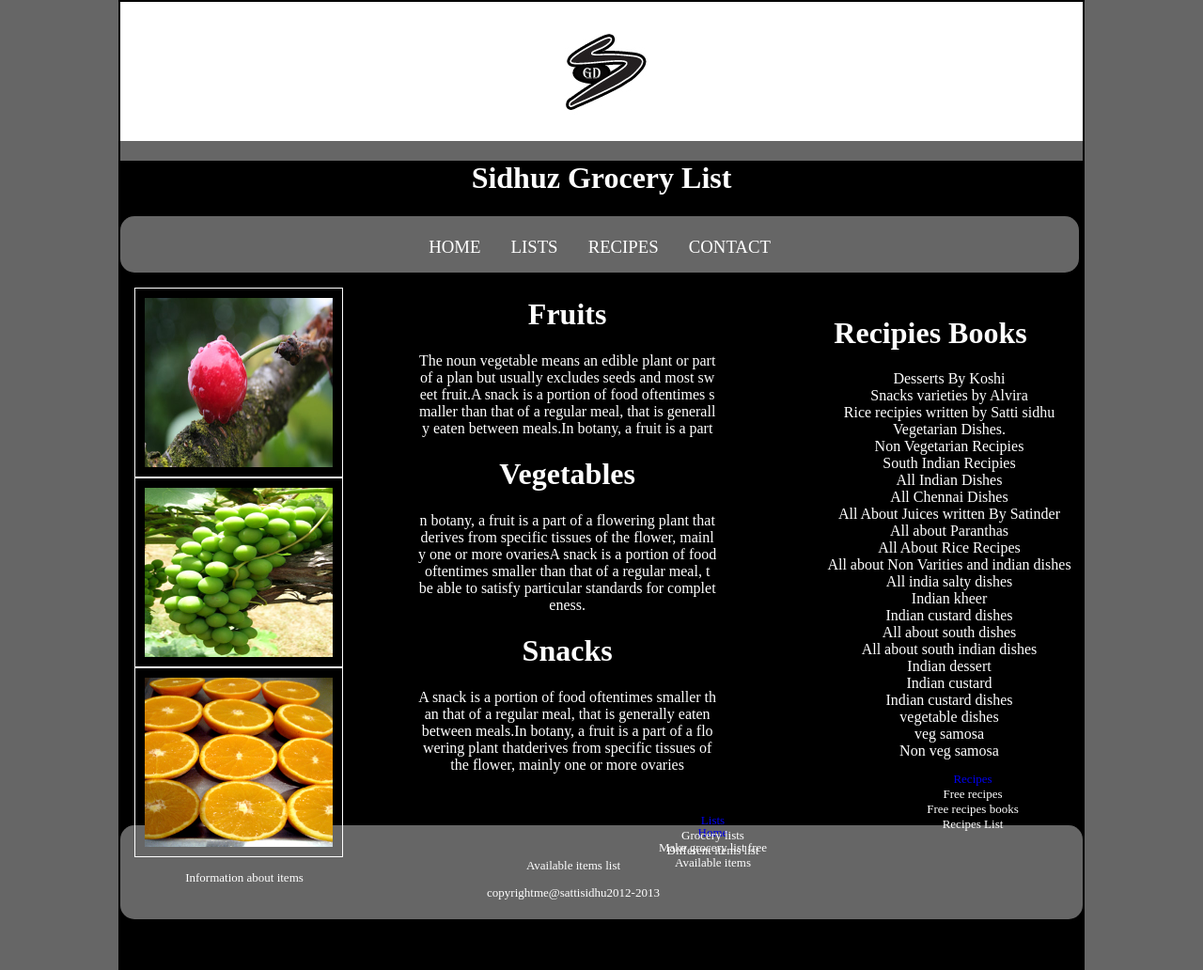
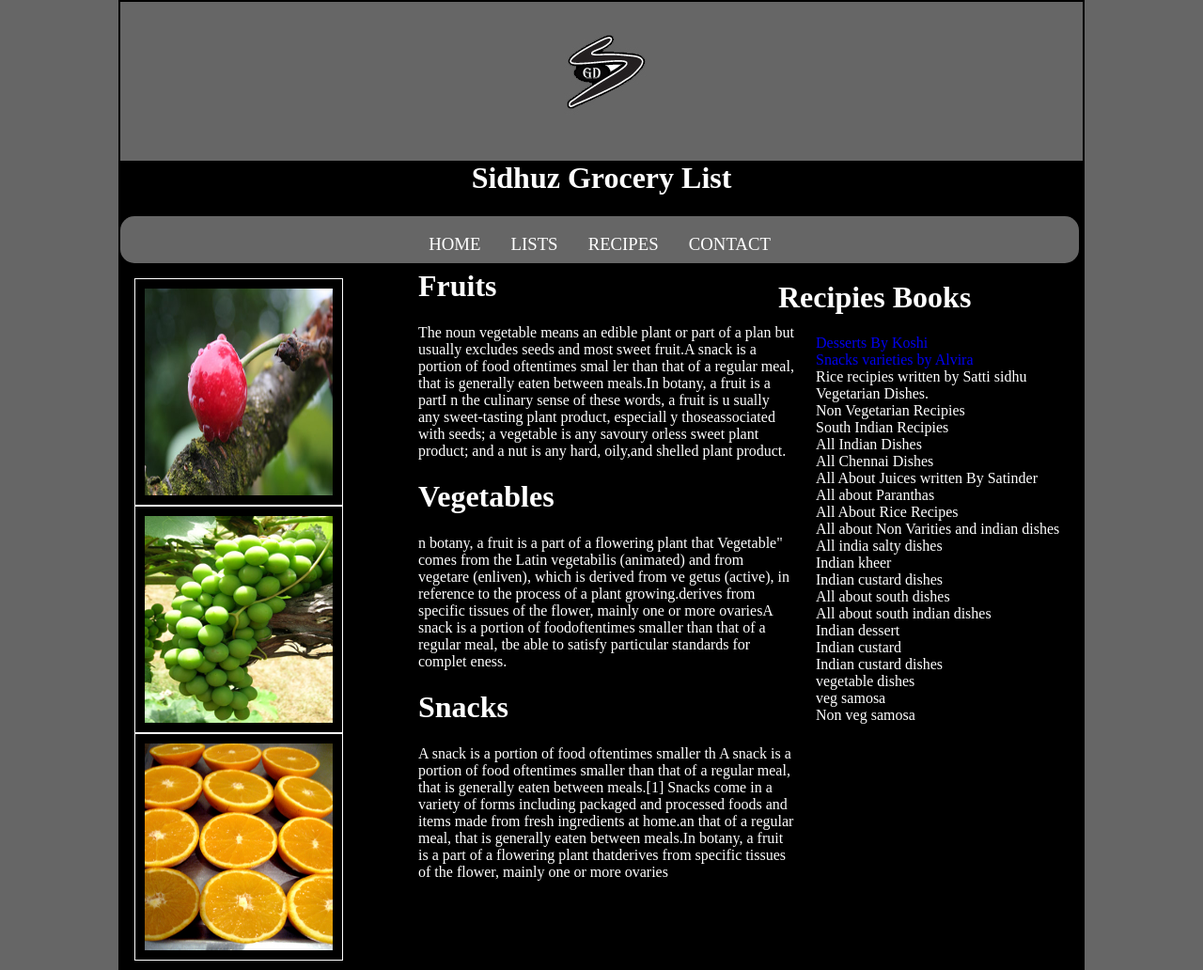
Before and after one commit to sidh0050/web-app, a PHP site: page /home.php in a window 1280 px wide. Shown: the whole page at 94% size. Run offline with PHP 8.4, Linux system fonts and the light colour scheme.

Commit message:
Add some more content in my web application.

```diff
--- a/working prototype/css/general.css
+++ b/working prototype/css/general.css
@@ -14,7 +14,7 @@ text-align:center;
 .images img{
 	position:relative;
   float:left;
-    height: 180px;
+    height: 220px;
     width: 200px;
 		padding:10px;
 		margin-left:15px;
@@ -29,7 +29,7 @@ text-align:center;
 }
 
 .navigation ul {
-	 height:40px;
+	 height:30px;
 	 width:1000px;
 	 background-color:#666666;
 	 list-style-type: none;
@@ -43,7 +43,7 @@ text-align:center;
 
 	nav ul li{
 	margin:0px;
-	padding-top:3px;;
+	padding-top:-1px;;
 	float:none;
 	list-style-type: none;
 	display:inline-block;
@@ -122,16 +122,19 @@ list-style-type: none;
 
 .logo{
 
-background-color:#fff;
+background-color:#666666;
 
 
 
 }
+
 .main{
 	float:left;
 	margin-left:80px;
 	color:#fff;
-	margin-top:-415px;
+	margin-top:-515px;
+	width:400px;
+	text-align:left;
 
 
 }
@@ -145,9 +148,14 @@ background-color:#fff;
 	.sidebar{
 	margin-left:700px;
 	color:fff;
-	margin-top:-717px;
+	margin-top:-755px;
+	text-align:left;
 
 	}
+	.sidebar h1{
+		text-align:left;
+	}
+
 	.sidebar ol li{
 		color:#fff;
 	}
--- a/working prototype/delete.php
+++ b/working prototype/delete.php
@@ -14,5 +14,5 @@ $sql->bindValue(':recipes_id',$recipes_id,PDO::PARAM_INT);
 $sql->execute();
 
 
-header('Location:recipies.php');
+header('Location:add.php');
 exit;
--- a/working prototype/home.php
+++ b/working prototype/home.php
@@ -11,6 +11,7 @@
 
 <div class="logo">
 <img src="images/logo.jpg" alt="Logo Image" >
+
 
 </div>
 <div class="img">
@@ -36,37 +37,50 @@
 
 <div class="main">
 <h1>Fruits</h1>
-<p>The noun vegetable means an edible plant or part<br>
-of a plan but usually excludes seeds and most sw<br>
-eet fruit.A snack is a portion of food oftentimes s<br>
-maller than that of a regular meal, that is generall<br>
-y eaten between meals.In botany, a fruit is a part<br>
+<p>The noun vegetable means an edible plant or part
+of a plan but usually excludes seeds and most sweet
+fruit.A snack is a portion of food oftentimes smal
+ler than that of a regular meal, that is generally
+eaten between meals.In botany, a fruit is a partI
+n the culinary sense of these words, a fruit is u
+sually any sweet-tasting plant product, especiall
+y thoseassociated with seeds; a vegetable is any
+savoury orless sweet plant product; and a nut is
+any hard, oily,and shelled plant product.
 
 </p>
 
 
 <h1>Vegetables</h1>
-<p>n botany, a fruit is a part of a flowering plant that<br>
-derives from specific tissues of the flower, mainl<br>
-y one or more ovariesA snack is a portion of food<br>
-oftentimes smaller than that of a regular meal, t<br>
-be able to satisfy particular standards for complet<br>
+<p>n botany, a fruit is a part of a flowering plant that
+Vegetable" comes from the Latin vegetabilis (animated)
+and from vegetare (enliven), which is derived from ve
+getus (active), in reference to the process of a plant
+growing.derives from specific tissues of the flower,
+mainly one or more ovariesA snack is a portion of
+foodoftentimes smaller than that of a regular meal,
+tbe able to satisfy particular standards for complet
 eness.
 </p>
 
 <h1>Snacks</h1>
-<p>A snack is a portion of food oftentimes smaller th<br>
-an that of a regular meal, that is generally eaten <br>
-between meals.In botany, a fruit is a part of a flo<br>
-wering plant thatderives from specific tissues of <br>
-the flower, mainly one or more ovaries</p>
+<p>A snack is a portion of food oftentimes smaller th
+A snack is a portion of food oftentimes smaller than
+that of a regular meal, that is generally eaten between
+ meals.[1] Snacks come in a variety of forms including
+  packaged and processed foods and items made from fresh
+	 ingredients at home.an that of a regular meal, that
+	  is generally eaten between meals.In botany, a fruit
+		 is a part of a flowering plant thatderives from
+		 specific tissues of the flower, mainly one or more
+		 ovaries</p>
 </div>
 </div>
 <div class="sidebar">
 <h1>Recipies Books</h1>
 <ol>
-<li>Desserts By Koshi</li>
-<li>Snacks varieties by Alvira</li>
+<li><a href="http://www.zazzle.ca/elegant_recipes_binder-127143435653017684" style="text-decoration: none;">Desserts By Koshi</li>
+<li><a href="http://www.recipebookonline.com/" style="text-decoration: none;">Snacks varieties by Alvira</li>
 <li>Rice recipies written by Satti sidhu</li>
 <li>Vegetarian Dishes.</li>
 <li>Non Vegetarian Recipies</li>
@@ -95,45 +109,7 @@ the flower, mainly one or more ovaries</p>
 
 
 
-<div class="footer">
-<div class="footerhome">
 
-<ul>
-<li><a href="home.php"style="text-decoration: none;">Home</a></li>
-<li>Make grocery list free</li>
-<li>Available items</li>
-<li>Information about items</li>
-</ul>
-
-</div>
-
-<div class="footerlists">
-
-<ul>
-<li><a href="lists.php"style="text-decoration: none;">Lists</a></li>
-<li>Grocery lists</li>
-<li>Different items list</li>
-<li>Available items list</li>
-<p>copyrightme@sattisidhu2012-2013</p>
-</ul>
-
-</div>
-
-<div class="footerrecipies">
-
-<ul>
-<li><a href="recipies.php"style="text-decoration: none;">Recipes</a></li>
-<li>Free recipes</li>
-<li>Free recipes books</li>
-<li>Recipes List</li>
-</ul>
-
-</div>
-
-
-
-
-</div>
 </div>
 
 
--- a/working prototype/single.php
+++ b/working prototype/single.php
@@ -6,7 +6,7 @@ $id= filter_input(INPUT_GET,'id', FILTER_SANITIZE_NUMBER_INT);
 
 
 
-$sql=$db->prepare('SELECT recipes_id,recipes_ingredients,recipes_directions FROM recipies WHERE id=:id');
+$sql=$db->prepare('SELECT recipes_id,recipes_name,recipes_ingredients,recipes_directions FROM recipies WHERE id=:id');
 
 //bind VAlue(placeholder,variables,datatype)
 $sql->bindValue(':id' ,$id, PDO:: PARAM_INT);
```
Also changed, not shown: other parts of working prototype/css/general.css (+60 -14 lines), working prototype/add.php (+36 -16 lines), working prototype/contact.php (+11 -46 lines), working prototype/lists.php (+10 -8 lines), working prototype/recipies.php (+27 -3 lines), working prototype/images/logo.jpg.
